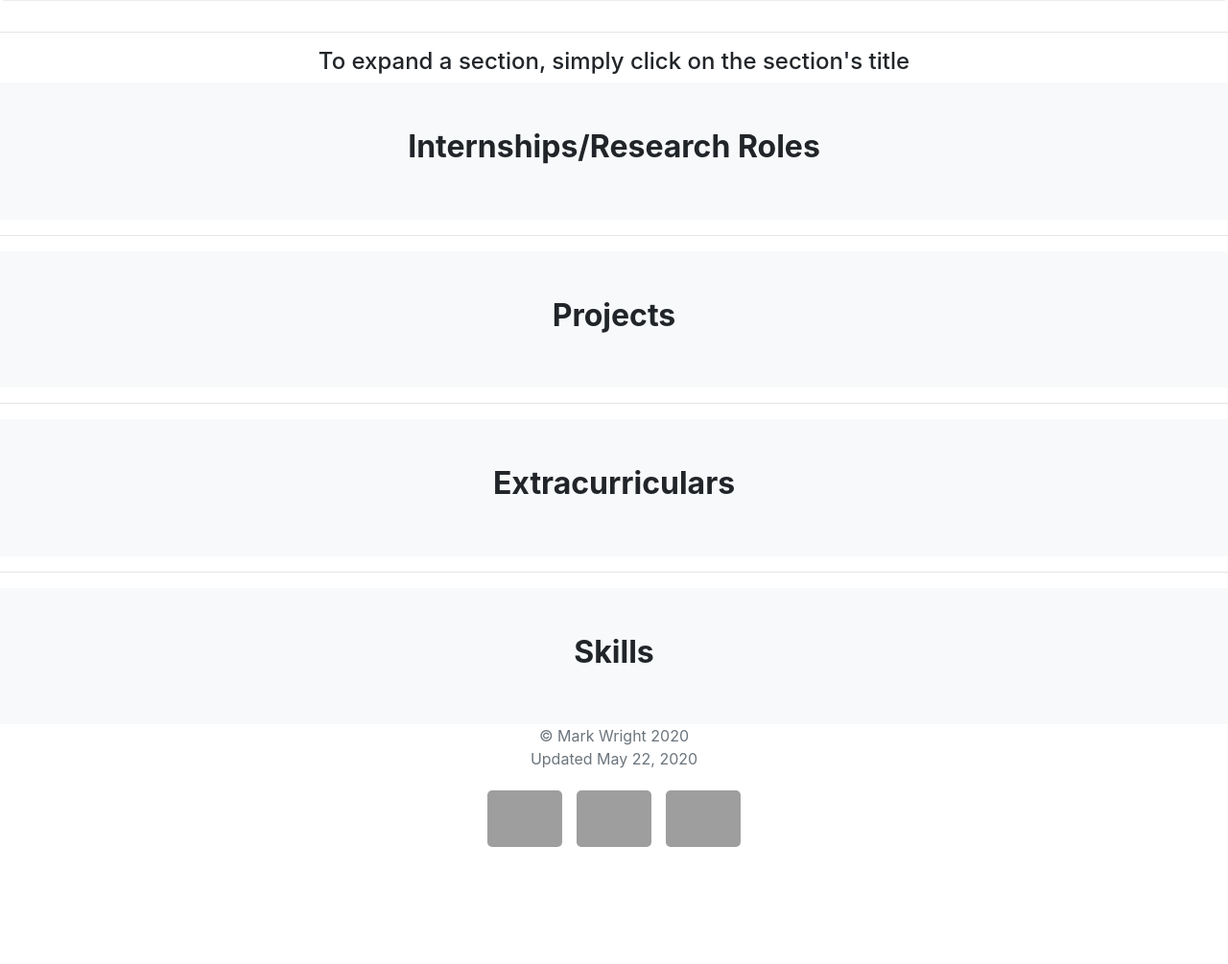
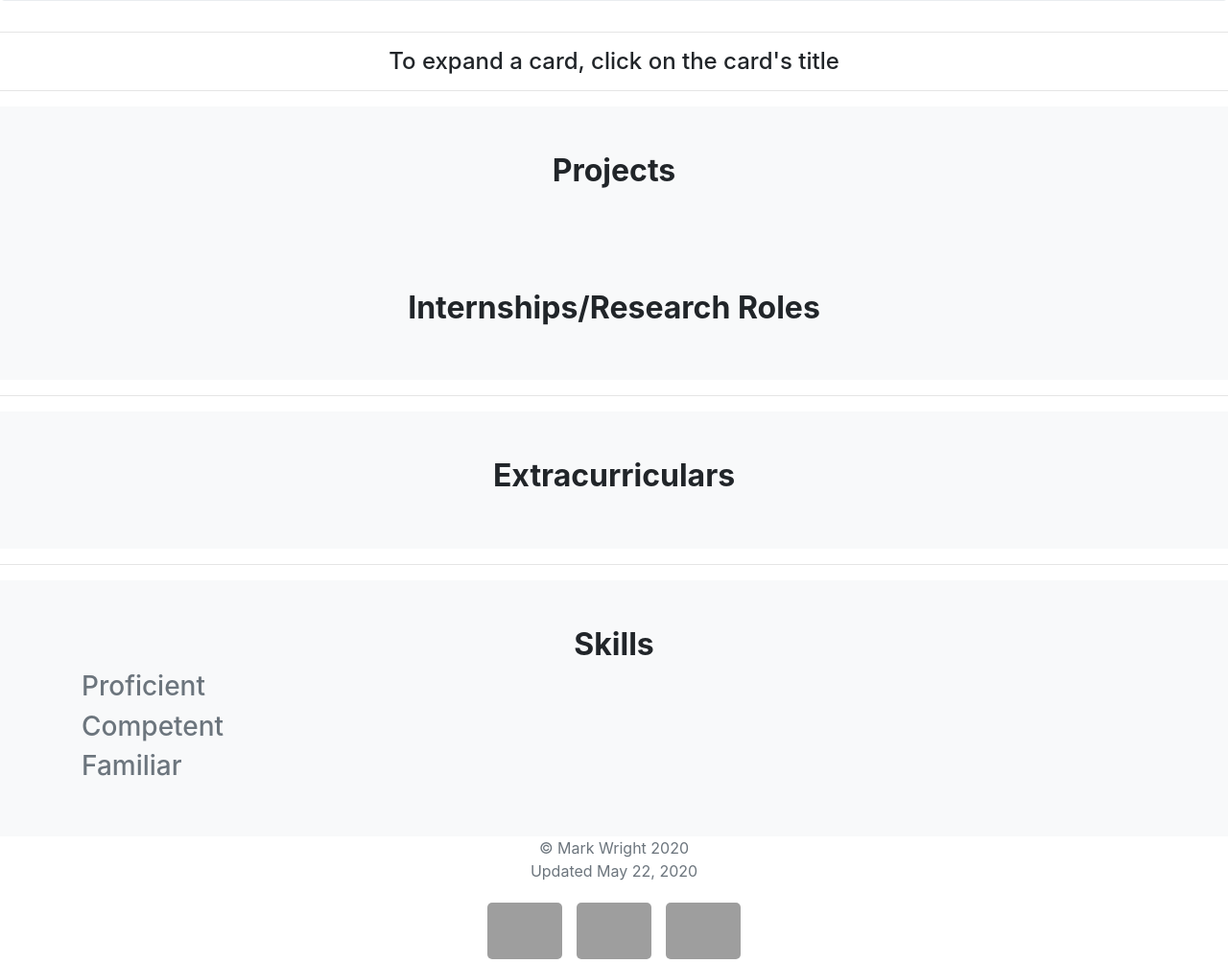
Before and after one commit to jemajet/PersonalPortfolio, a Django app: page / in a window 1280 px wide. Shown: the part 695-1700 px from the top of the page at 96% size. Before the commit the page ends 1578 px from the top, so only its background shows below. Run offline with Django 3.2, Linux system fonts and the light colour scheme; data that the repository does not hold is empty; some libraries are stand-ins or nearby versions; grey boxes are pictures that could not be loaded.

Commit message:
Added subsections for the skill area

```diff
--- a/jobs/templates/jobs/home.html
+++ b/jobs/templates/jobs/home.html
@@ -78,27 +78,7 @@
 		</section>
 
 		<hr>
-		<h4 class="text-center">To expand a section, simply click on the section's title</h4>
-		<div class="album py-5 bg-light">
-			<h2 class="text-center font-weight-bold">Internships/Research Roles</h2>
-			<div class="container">
-				<div class="row">
-					{% for job in jobs.all %}
-						{% if job.job_type.lower == "job" %}
-							<div class="col-md-4">
-								<div class="card mb-4 shadow-sm">
-									<a href="{% url 'job_detail' job.id %}"><h4 class="card-title text-center text-dark font-weight-bold" style="margin: 5px; padding: 5px;">{{job.title}}</h4></a>
-									<img class="card-img-top" src="{{ job.image.url }}">
-									<div class="card-body">
-										<p class="card-text">{{ job.short_summary }}</p>
-									</div>
-								</div>
-							</div>
-						{% endif %}
-					{% endfor %}
-				</div>
-			</div>
-		</div>
+		<h4 class="text-center">To expand a card, click on the card's title</h4>
 
 		<hr>
 		<div class="album py-5 bg-light">
@@ -121,6 +101,28 @@
 				</div>
 			</div>
 		</div>
+
+		<div class="album py-5 bg-light">
+			<h2 class="text-center font-weight-bold">Internships/Research Roles</h2>
+			<div class="container">
+				<div class="row">
+					{% for job in jobs.all %}
+						{% if job.job_type.lower == "job" %}
+							<div class="col-md-4">
+								<div class="card mb-4 shadow-sm">
+									<a href="{% url 'job_detail' job.id %}"><h4 class="card-title text-center text-dark font-weight-bold" style="margin: 5px; padding: 5px;">{{job.title}}</h4></a>
+									<img class="card-img-top" src="{{ job.image.url }}">
+									<div class="card-body">
+										<p class="card-text">{{ job.short_summary }}</p>
+									</div>
+								</div>
+							</div>
+						{% endif %}
+					{% endfor %}
+				</div>
+			</div>
+		</div>
+
 
 		<hr>
 		<div class="album py-5 bg-light">
@@ -148,16 +150,43 @@
 		<div class="album py-5 bg-light">
 			<h2 class="text-center font-weight-bold">Skills</h2>
 			<div class="container">
+				<h3 class="text-muted">Proficient</h3>
 				<div class="row">
 					{% for job in jobs.all %}
-						{% if job.job_type.lower == "skill" %}
-							<div class="col-md-4">
+						{% if job.job_type.lower == "skill" and job.summary.lower == "proficient"%}
+							<div class="col-4">
 								<div class="card mb-4 shadow-sm">
-									<a href="{% url 'job_detail' job.id %}"><h4 class="card-title text-center text-dark font-weight-bold" style="margin: 5px; padding: 5px;">{{job.title}}</h4></a>
-									<img class="card-img-top" src="{{ job.image.url }}">
-									<div class="card-body">
-										<p class="card-text">{{ job.short_summary }}</p>
-									</div>
+									<h4 class="card-title text-center text-dark font-weight-bold" style="margin: 5px; padding: 5px;">{{job.title}}</h4>
+								</div>
+							</div>
+						{% endif %}
+					{% endfor %}
+				</div>
+			</div>
+
+			<div class="container">
+				<h3 class="text-muted">Competent</h3>
+				<div class="row">
+					{% for job in jobs.all %}
+						{% if job.job_type.lower == "skill" and job.summary.lower == "competent"%}
+							<div class="col-4">
+								<div class="card mb-4 shadow-sm">
+									<h4 class="card-title text-center text-dark font-weight-bold" style="margin: 5px; padding: 5px;">{{job.title}}</h4>
+								</div>
+							</div>
+						{% endif %}
+					{% endfor %}
+				</div>
+			</div>
+
+			<div class="container">
+				<h3 class="text-muted">Familiar</h3>
+				<div class="row">
+					{% for job in jobs.all %}
+						{% if job.job_type.lower == "skill" and job.summary.lower == "familiar"%}
+							<div class="col-4">
+								<div class="card mb-4 shadow-sm">
+									<h4 class="card-title text-center text-dark font-weight-bold" style="margin: 5px; padding: 5px;">{{job.title}}</h4>
 								</div>
 							</div>
 						{% endif %}
```
